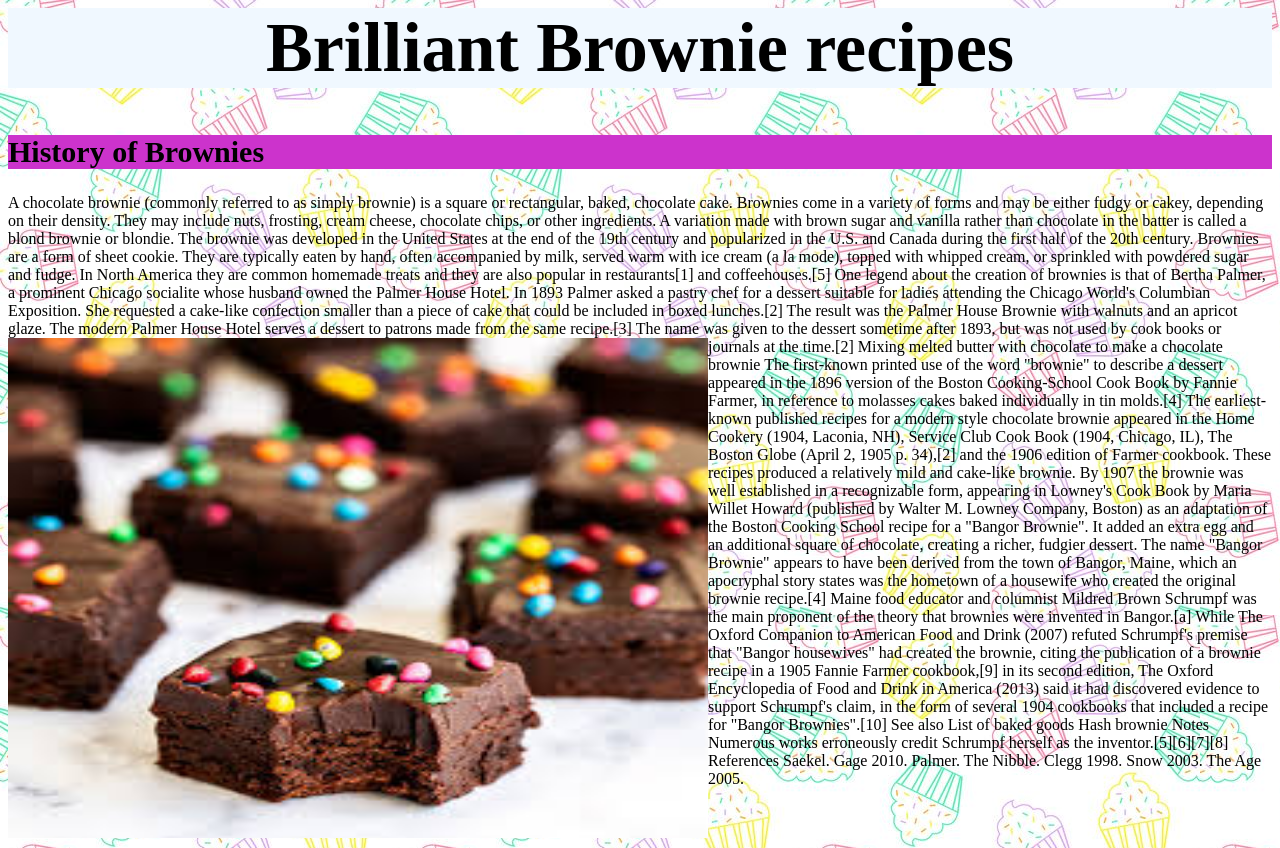
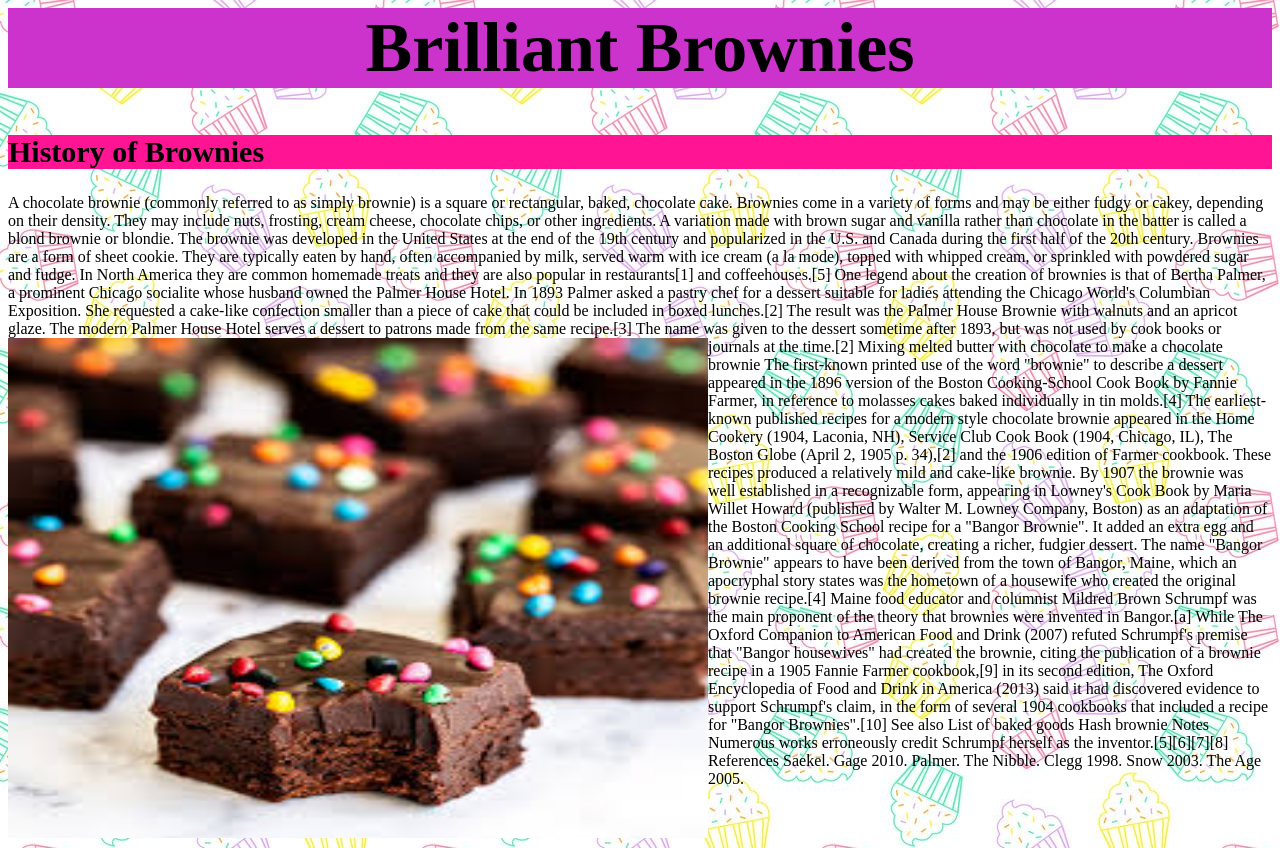
Before and after one commit to NainikaSonu/demo.github.io, a plain HTML site: page Brownies .html in a window 1280 px wide. Drawn offline with Linux system fonts and the light colour scheme.

Commit message:
Add files via upload

```diff
--- a/Brownies .html
+++ b/Brownies .html
@@ -5,8 +5,8 @@
 h1{
    font-family:luminary;
    font-size:70;
-   font-color:#FF1493;
-   background-color:#F0F8FF;
+   font-color:#FAEBD7;
+   background-color:CC33CC;
    text-align:center;
 
 }
@@ -14,7 +14,7 @@ h2{
    font-family:Ariel;
    font-size:30;
    font-color:#7B68EE;
-   background-color:CC33CC;
+   background-color:FF1493;
 }
 img{
     float:left;
@@ -33,7 +33,7 @@ transform:scaleX(-1);
 }
 
 </style>
-<h1>Brilliant Brownie recipes </h1>
+<h1>Brilliant Brownies </h1>
 
 <h2> History of Brownies </h2>
 <p>A chocolate brownie (commonly referred to as simply brownie) is a square or rectangular, baked, chocolate cake. Brownies come in a variety of forms and may be either fudgy or cakey, depending on their density. They may include nuts, frosting, cream cheese, chocolate chips, or other ingredients. A variation made with brown sugar and vanilla rather than chocolate in the batter is called a blond brownie or blondie. The brownie was developed in the United States at the end of the 19th century and popularized in the U.S. and Canada during the first half of the 20th century.
@@ -41,6 +41,8 @@ transform:scaleX(-1);
 Brownies are a form of sheet cookie. They are typically eaten by hand, often accompanied by milk, served warm with ice cream (a la mode), topped with whipped cream, or sprinkled with powdered sugar and fudge. In North America they are common homemade treats and they are also popular in restaurants[1] and coffeehouses.[5]
 
 One legend about the creation of brownies is that of Bertha Palmer, a prominent Chicago socialite whose husband owned the Palmer House Hotel. In 1893 Palmer asked a pastry chef for a dessert suitable for ladies attending the Chicago World's Columbian Exposition. She requested a cake-like confection smaller than a piece of cake that could be included in boxed lunches.[2] The result was the Palmer House Brownie with walnuts and an apricot glaze. The modern Palmer House Hotel serves a dessert to patrons made from the same recipe.[3] The name was given to the dessert sometime after 1893, but was not used by cook books or journals at the time.[2]
+
+
 <img src="Brownies2.jpg" height="70%" width="60%" ></img src>
 
 Mixing melted butter with chocolate to make a chocolate brownie
```
